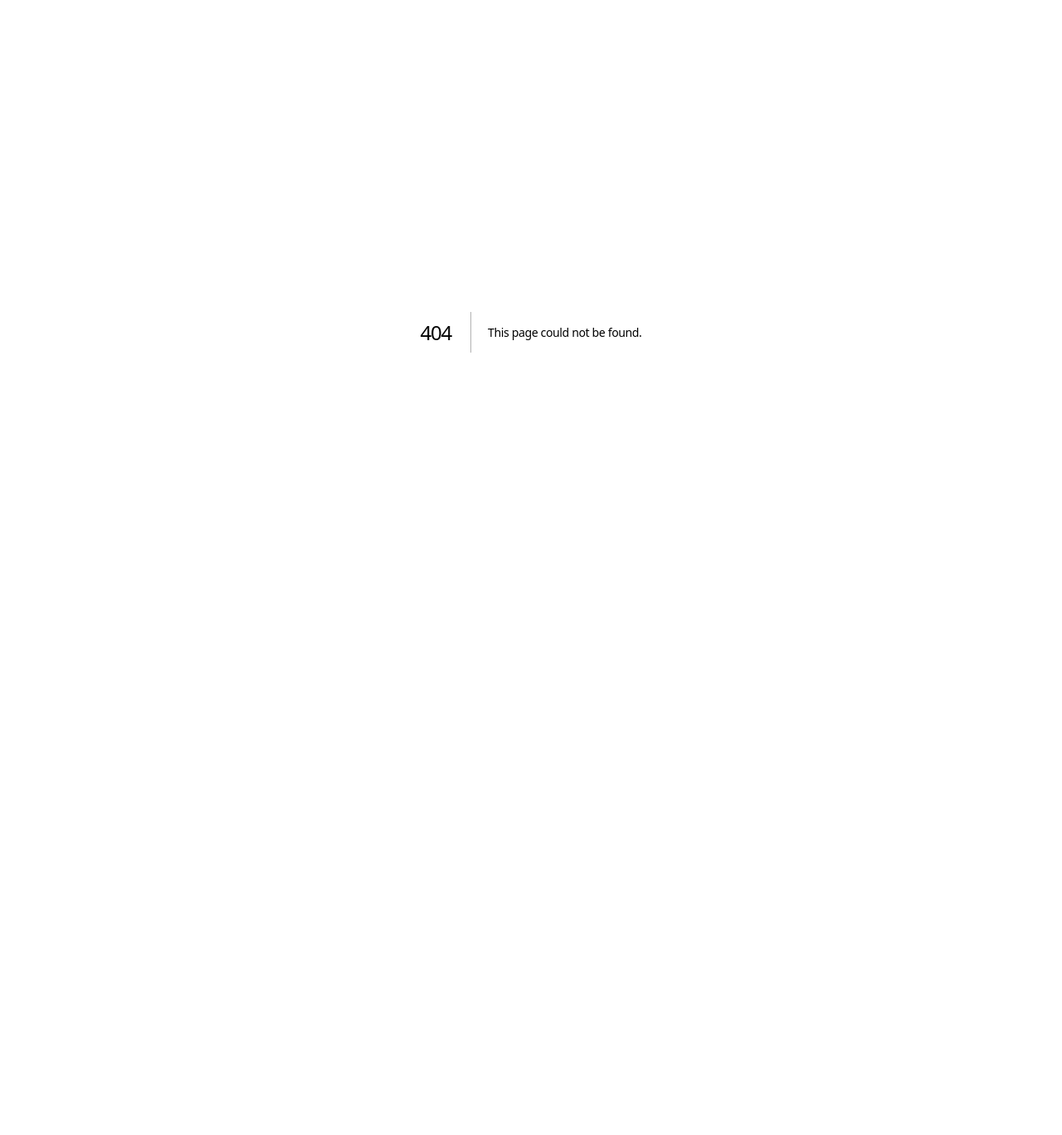
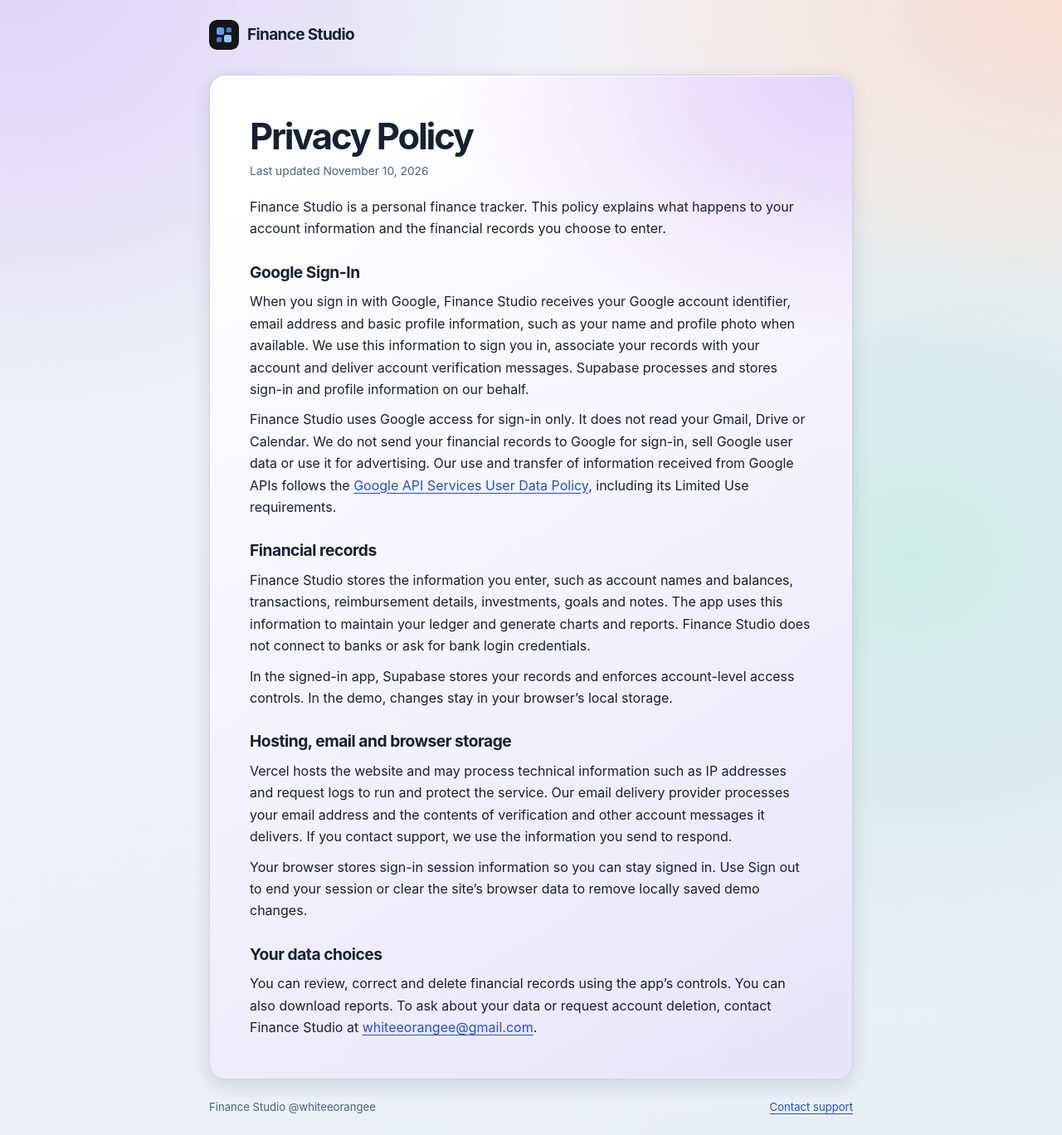
Before and after one commit to celi-07/finance-studio, a Next.js app: page /privacy in a window 1280 px wide. Before the commit this address had no page. Shown: the whole page at 83% size. Before the commit the page ends 800 px from the top, so only its background shows below. Built offline with nearby package versions, Linux system fonts and the light colour scheme.

Commit message:
Add a public Finance Studio privacy policy

```diff
--- a/app/globals.css
+++ b/app/globals.css
@@ -406,8 +406,16 @@ strong { font-weight: 660; }
 .welcome-features { display: grid; grid-template-columns: repeat(4, minmax(0, 1fr)); gap: 25px; padding-block: 28px; border-block: 1px solid var(--line); }
 .welcome-features h2 { margin-top: 9px; }
 .welcome-features p { color: var(--muted); font-size: .86rem; margin-top: 4px; }
-.welcome-footer { font-size: .82rem; color: var(--muted); }
+.welcome-footer { flex-wrap: wrap; font-size: .82rem; color: var(--muted); }
+.welcome-footer-links { display: flex; flex-wrap: wrap; gap: 8px 20px; }
 .welcome-footer a { color: var(--accent); text-decoration: underline; text-underline-offset: 3px; }
+.privacy-page { max-width: 56rem; }
+.privacy-policy { --panel-tint: var(--wash-orchid); padding: clamp(20px, 5vw, 48px); line-height: 1.65; }
+.privacy-policy .policy-date { color: var(--muted); font-size: .86rem; margin-block: 6px 18px; }
+.privacy-policy section { margin-top: 24px; }
+.privacy-policy h2 { font-size: 1.2rem; margin-bottom: 6px; }
+.privacy-policy section p + p { margin-top: 10px; }
+.privacy-policy a { color: var(--accent); text-decoration: underline; text-underline-offset: 3px; }
 
 .cash-report { display: flex; flex-direction: column; overflow: hidden; }
 .balance-header { display: flex; flex-wrap: wrap; align-items: flex-end; justify-content: space-between; gap: 16px 24px; padding: 25px clamp(18px, 3vw, 32px) 24px; position: relative; isolation: isolate; overflow: hidden;
--- /dev/null
+++ b/app/privacy/page.tsx
@@ -0,0 +1,45 @@
+import type { Metadata } from "next";
+import Link from "next/link";
+import { Brand } from "@/components/ledger-ui";
+
+export const metadata: Metadata = {
+  title: "Privacy Policy | Finance Studio",
+  description: "How Finance Studio uses and protects your account information and financial records.",
+};
+
+export default function PrivacyPage() {
+  return <div className="welcome privacy-page">
+    <header className="welcome-header">
+      <Link href="/" aria-label="Finance Studio home"><Brand/></Link>
+    </header>
+    <main className="panel privacy-policy">
+      <h1>Privacy Policy</h1>
+      <p className="policy-date">Last updated <time dateTime="2026-11-10">November 10, 2026</time></p>
+      <p>Finance Studio is a personal finance tracker. This policy explains what happens to your account information and the financial records you choose to enter.</p>
+
+      <section aria-labelledby="google-sign-in">
+        <h2 id="google-sign-in">Google Sign-In</h2>
+        <p>When you sign in with Google, Finance Studio receives your Google account identifier, email address and basic profile information, such as your name and profile photo when available. We use this information to sign you in, associate your records with your account and deliver account verification messages. Supabase processes and stores sign-in and profile information on our behalf.</p>
+        <p>Finance Studio uses Google access for sign-in only. It does not read your Gmail, Drive or Calendar. We do not send your financial records to Google for sign-in, sell Google user data or use it for advertising. Our use and transfer of information received from Google APIs follows the <a href="https://developers.google.com/terms/api-services-user-data-policy">Google API Services User Data Policy</a>, including its Limited Use requirements.</p>
+      </section>
+
+      <section aria-labelledby="financial-records">
+        <h2 id="financial-records">Financial records</h2>
+        <p>Finance Studio stores the information you enter, such as account names and balances, transactions, reimbursement details, investments, goals and notes. The app uses this information to maintain your ledger and generate charts and reports. Finance Studio does not connect to banks or ask for bank login credentials.</p>
+        <p>In the signed-in app, Supabase stores your records and enforces account-level access controls. In the demo, changes stay in your browser’s local storage.</p>
+      </section>
+
+      <section aria-labelledby="service-providers">
+        <h2 id="service-providers">Hosting, email and browser storage</h2>
+        <p>Vercel hosts the website and may process technical information such as IP addresses and request logs to run and protect the service. Our email delivery provider processes your email address and the contents of verification and other account messages it delivers. If you contact support, we use the information you send to respond.</p>
+        <p>Your browser stores sign-in session information so you can stay signed in. Use Sign out to end your session or clear the site’s browser data to remove locally saved demo changes.</p>
+      </section>
+
+      <section aria-labelledby="data-choices">
+        <h2 id="data-choices">Your data choices</h2>
+        <p>You can review, correct and delete financial records using the app’s controls. You can also download reports. To ask about your data or request account deletion, contact Finance Studio at <a href="mailto:whiteeorangee@gmail.com">whiteeorangee@gmail.com</a>.</p>
+      </section>
+    </main>
+    <footer className="welcome-footer"><span>Finance Studio @whiteeorangee</span><a href="mailto:whiteeorangee@gmail.com">Contact support</a></footer>
+  </div>;
+}
```
Also changed, not shown: components/finance-welcome.tsx (+7 -1 lines).
